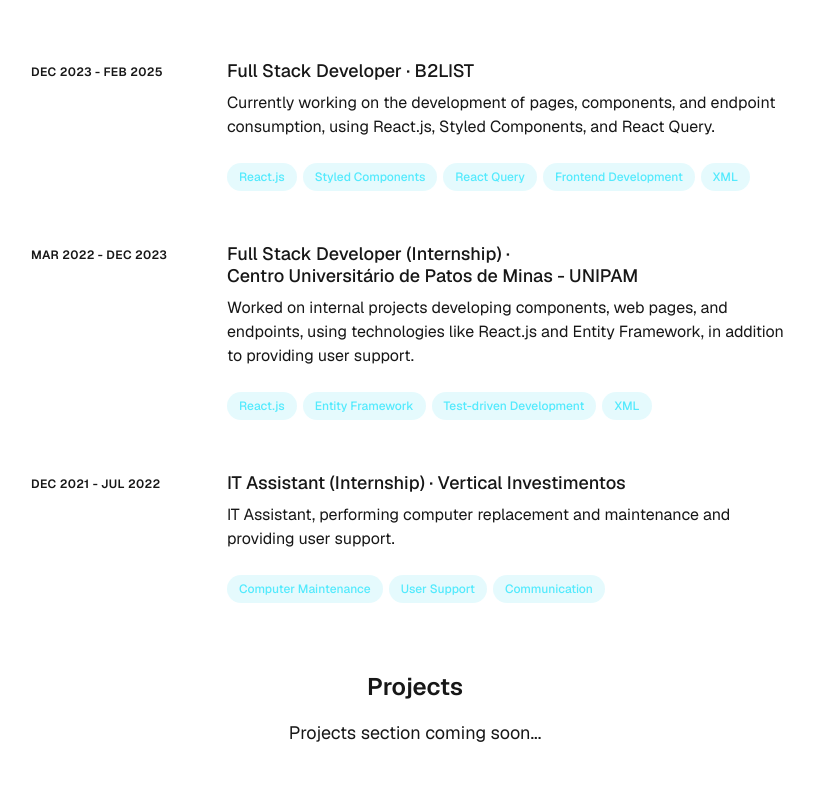
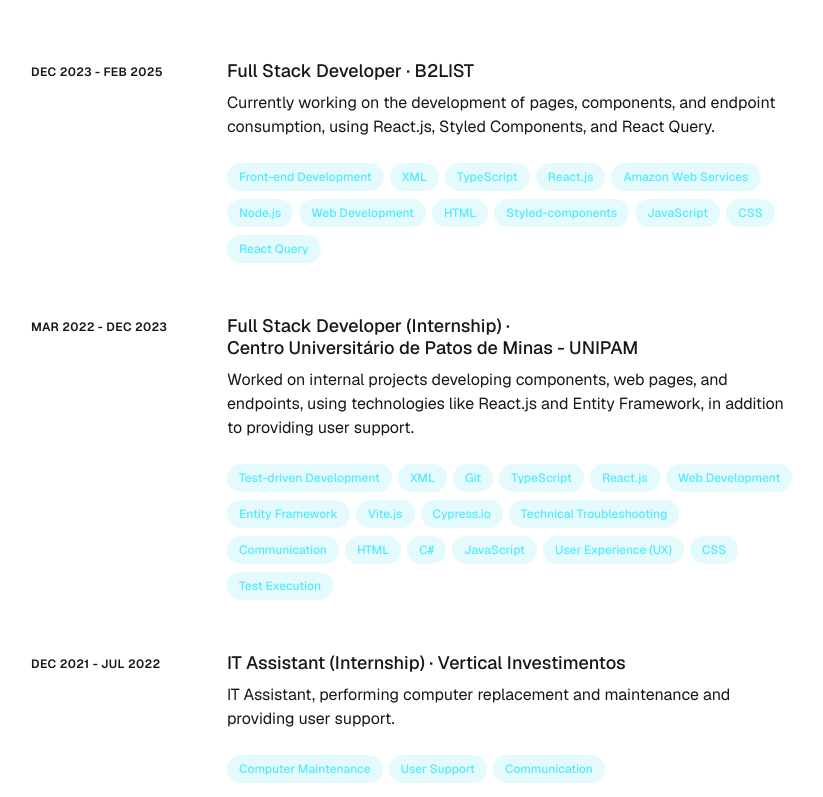
Before and after one commit to dvictorps/portifolio-victor, a Next.js app: page / in a window 1280 px wide. Shown: the part 560-1357 px from the top of the page, without its empty margins (225-1048 px from the left). Built offline with nearby package versions, Linux system fonts and the light colour scheme; no server answers.

Commit message:
Update experience sections in English and Portuguese JSON files with expanded technology lists; remove company link from ExperienceCard component and adjust related code for improved functionality.

```diff
--- a/messages/en.json
+++ b/messages/en.json
@@ -33,7 +33,20 @@
       "company": "B2LIST",
       "companyLink": "#",
       "description": "Currently working on the development of pages, components, and endpoint consumption, using React.js, Styled Components, and React Query.",
-      "technologies": ["React.js", "Styled Components", "React Query", "Frontend Development", "XML"]
+      "technologies": [
+        "Front-end Development",
+        "XML",
+        "TypeScript",
+        "React.js",
+        "Amazon Web Services",
+        "Node.js",
+        "Web Development",
+        "HTML",
+        "Styled-components",
+        "JavaScript",
+        "CSS",
+        "React Query"
+      ]
     },
     {
       "dateRange": "Mar 2022 - Dec 2023",
@@ -41,7 +54,25 @@
       "company": "Centro Universitário de Patos de Minas - UNIPAM",
       "companyLink": "#",
       "description": "Worked on internal projects developing components, web pages, and endpoints, using technologies like React.js and Entity Framework, in addition to providing user support.",
-      "technologies": ["React.js", "Entity Framework", "Test-driven Development", "XML"]
+      "technologies": [
+        "Test-driven Development",
+        "XML",
+        "Git",
+        "TypeScript",
+        "React.js",
+        "Web Development",
+        "Entity Framework",
+        "Vite.js",
+        "Cypress.io",
+        "Technical Troubleshooting",
+        "Communication",
+        "HTML",
+        "C#",
+        "JavaScript",
+        "User Experience (UX)",
+        "CSS",
+        "Test Execution"
+      ]
     },
     {
       "dateRange": "Dec 2021 - Jul 2022",
--- a/messages/pt.json
+++ b/messages/pt.json
@@ -33,7 +33,20 @@
       "company": "B2LIST",
       "companyLink": "#",
       "description": "Atualmente trabalhando no desenvolvimento de páginas, componentes e consumo de endpoints, utilizando React.js, Styled Components e React Query.",
-      "technologies": ["React.js", "Styled Components", "React Query", "Desenvolvimento Frontend", "XML"]
+      "technologies": [
+        "Desenvolvimento de front-end",
+        "XML",
+        "TypeScript",
+        "React.js",
+        "Amazon Web Services",
+        "Node.js",
+        "Desenvolvimento web",
+        "HTML",
+        "Styled-components",
+        "JavaScript",
+        "CSS",
+        "React Query"
+      ]
     },
     {
       "dateRange": "Mar 2022 - Dez 2023",
@@ -41,7 +54,25 @@
       "company": "Centro Universitário de Patos de Minas - UNIPAM",
       "companyLink": "#",
       "description": "Trabalhou em projetos internos desenvolvendo componentes, páginas web e endpoints, utilizando tecnologias como React.js e Entity Framework, além de prestar suporte a usuários.",
-      "technologies": ["React.js", "Entity Framework", "Desenvolvimento Orientado a Testes", "XML"]
+      "technologies": [
+        "Desenvolvimento orientado a testes",
+        "XML",
+        "Git",
+        "TypeScript",
+        "React.js",
+        "Desenvolvimento web",
+        "Entity Framework",
+        "Vite.js",
+        "Cypress.io",
+        "Solução de problemas técnicos",
+        "Comunicação",
+        "HTML",
+        "C#",
+        "JavaScript",
+        "Experiência do usuário (UX)",
+        "CSS",
+        "Realização de testes"
+      ]
     },
     {
       "dateRange": "Dez 2021 - Jul 2022",
--- a/src/app/page.tsx
+++ b/src/app/page.tsx
@@ -13,7 +13,6 @@
     dateRange: tExp(`${index}.dateRange`),
     title: tExp(`${index}.title`),
     company: tExp(`${index}.company`),
-    companyLink: tExp(`${index}.companyLink`),
     description: tExp(`${index}.description`),
     technologies: tExp.raw(`${index}.technologies`),
   }));
@@ -54,7 +53,6 @@
                 dateRange={exp.dateRange}
                 title={exp.title}
                 company={exp.company}
-                companyLink={exp.companyLink}
                 description={exp.description}
                 technologies={exp.technologies}
               />
--- a/src/components/ExperienceCard.tsx
+++ b/src/components/ExperienceCard.tsx
@@ -4,7 +4,6 @@
   dateRange: string;
   title: string;
   company: string;
-  companyLink: string;
   description: string;
   technologies: string[];
 }
@@ -13,7 +12,6 @@
   dateRange,
   title,
   company,
-  companyLink,
   description,
   technologies,
 }) => {
@@ -31,10 +29,9 @@
           <div>
             <a
               className="inline-flex items-baseline font-medium leading-tight text-text-primary hover:text-accent-hover focus-visible:text-accent-hover group/link text-lg"
-              href={companyLink}
-              target="_blank"
-              rel="noreferrer noopener"
-              aria-label={`${title} at ${company} (opens in a new tab)`}
+              href="#"
+              onClick={(e) => e.preventDefault()}
+              aria-label={title}
             >
               <span className="absolute -inset-x-4 -inset-y-2.5 hidden rounded md:-inset-x-6 md:-inset-y-4 lg:block"></span>
               <span>
```
